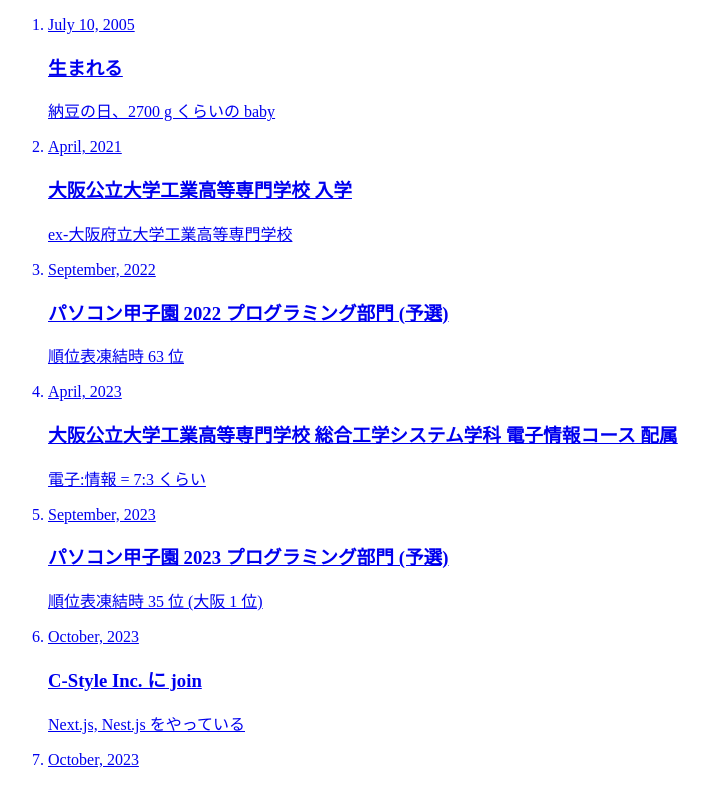
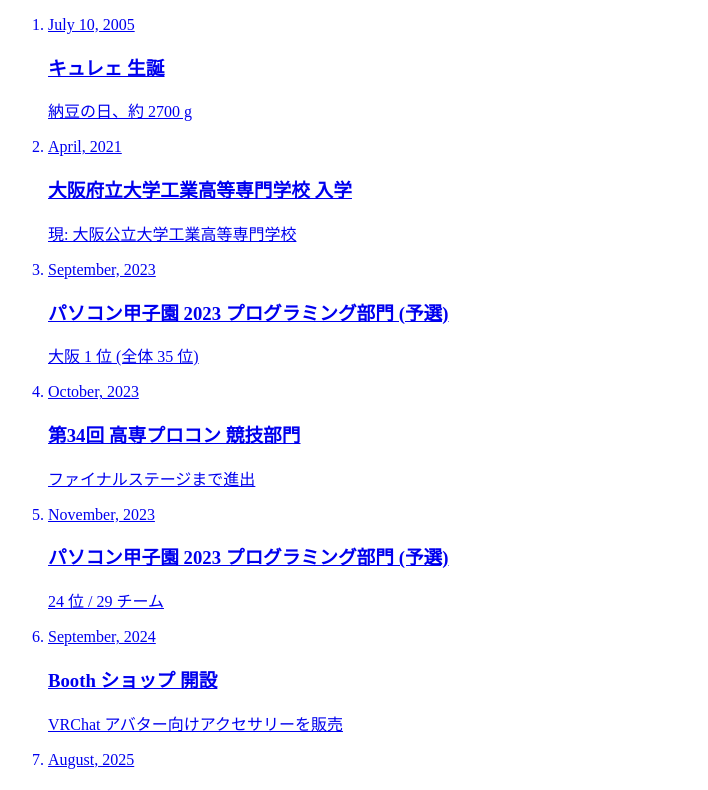
Before and after one commit to Kyure-A/kyre.moe, a Next.js app: page /History/ui/History in a window 1280 px wide. Shown: the top 790 px of the page, without its empty margins (0-708 px from the left). Built offline with nearby package versions, Linux system fonts and the light colour scheme.

Commit message:
fix(history): update timeline data for accuracy and consistency
Revised timeline entries to improve accuracy and consistency in event descriptions. Adjusted titles, descriptions, and URLs where necessary to reflect the latest information.

```diff
--- a/src/pages/History/ui/History.tsx
+++ b/src/pages/History/ui/History.tsx
@@ -4,39 +4,20 @@
   const timelineData: TimelineItem[] = [
     {
       date: "July 10, 2005",
-      title: "生まれる",
-      description: "納豆の日、2700 g くらいの baby",
+      title: "キュレェ 生誕",
+      description: "納豆の日、約 2700 g",
     },
     {
       date: "April, 2021",
-      title: "大阪公立大学工業高等専門学校 入学",
-      description: "ex-大阪府立大学工業高等専門学校",
+      title: "大阪府立大学工業高等専門学校 入学",
+      description: "現: 大阪公立大学工業高等専門学校",
       url: "https://www.ct.omu.ac.jp",
-    },
-    {
-      date: "September, 2022",
-      title: "パソコン甲子園 2022 プログラミング部門 (予選)",
-      description: "順位表凍結時 63 位",
-      url: "https://web.archive.org/web/20220910070431/https://radon.u-aizu.ac.jp/pckosien/stats/pck2022pre_standings.html#:~:text=63,%E9%AB%98%E7%AD%89%E5%B0%82%E9%96%80%E5%AD%A6%E6%A0%A1",
-    },
-    {
-      date: "April, 2023",
-      title:
-        "大阪公立大学工業高等専門学校 総合工学システム学科 電子情報コース 配属",
-      description: "電子:情報 = 7:3 くらい",
-      url: "https://www.ct.omu.ac.jp/courses/electronics-and-information-course/",
     },
     {
       date: "September, 2023",
       title: "パソコン甲子園 2023 プログラミング部門 (予選)",
-      description: "順位表凍結時 35 位 (大阪 1 位)",
-      url: "http://web.archive.org/web/20230909072222/https://radon.u-aizu.ac.jp/pckosien/stats/pck2023pre_standings.html#:~:text=35,%E9%AB%98%E7%AD%89%E5%B0%82%E9%96%80%E5%AD%A6%E6%A0%A1",
-    },
-    {
-      date: "October, 2023",
-      title: "C-Style Inc. に join",
-      description: "Next.js, Nest.js をやっている",
-      url: "https://c-style.net",
+      description: "大阪 1 位 (全体 35 位)",
+      url: "http://web.archive.org/web/20230909072222/https://radon.u-aizu.ac.jp/pckosien/stats/pck2023pre_standings.html",
     },
     {
       date: "October, 2023",
@@ -45,8 +26,9 @@
     },
     {
       date: "November, 2023",
-      title: "パソコン甲子園 2023 プログラミング部門 (本選)",
-      description: "何もできなかった",
+      title: "パソコン甲子園 2023 プログラミング部門 (予選)",
+      description: "24 位 / 29 チーム",
+      url: "https://web.archive.org/web/20231111083450/https://radon.u-aizu.ac.jp/pckosien/stats/pck2023final_standings.html",
     },
     {
       date: "September, 2024",
```
